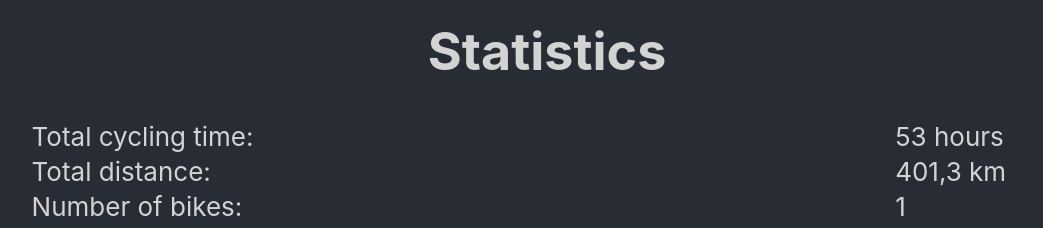
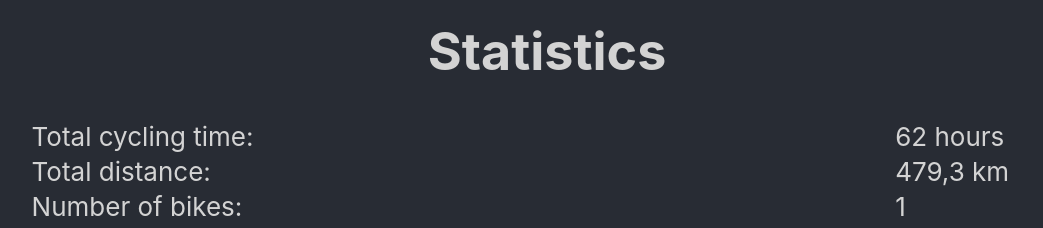
Before and after one commit to kmork/sillywheelie, a React (Create React App) app: page / in a window 1280 px wide. Shown: the part 3760-3988 px from the top of the page, without its empty margins (29-1072 px from the left). Built offline with nearby package versions, Linux system fonts and the light colour scheme.

Commit message:
Up'ed stats

```diff
--- a/src/Components/Stats.js
+++ b/src/Components/Stats.js
@@ -8,11 +8,11 @@ const Stats=()=>{
                 <table className="stats">
                     <tr align="left">
                         <td>Total cycling time:</td>
-                        <td>53 hours</td>
+                        <td>62 hours</td>
                     </tr>
                     <tr align="left">
                         <td>Total distance:</td>
-                        <td>401,3 km</td>
+                        <td>479,3 km</td>
                     </tr>
                     <tr align="left">
                         <td>Number of bikes:</td>
```
